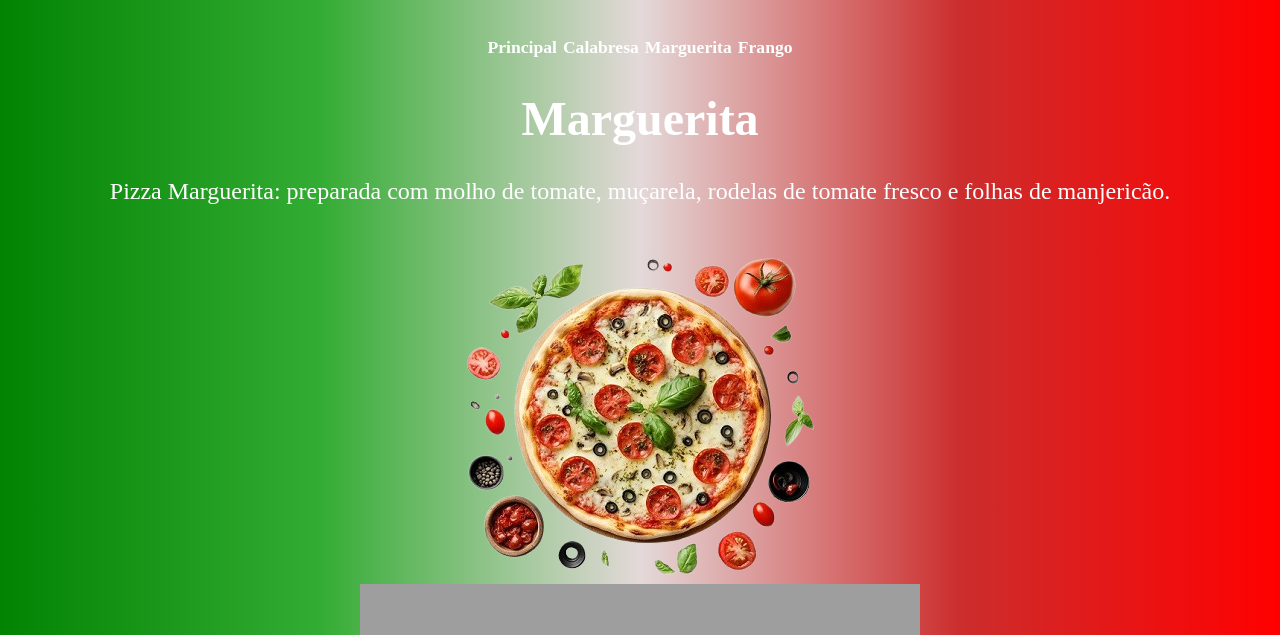
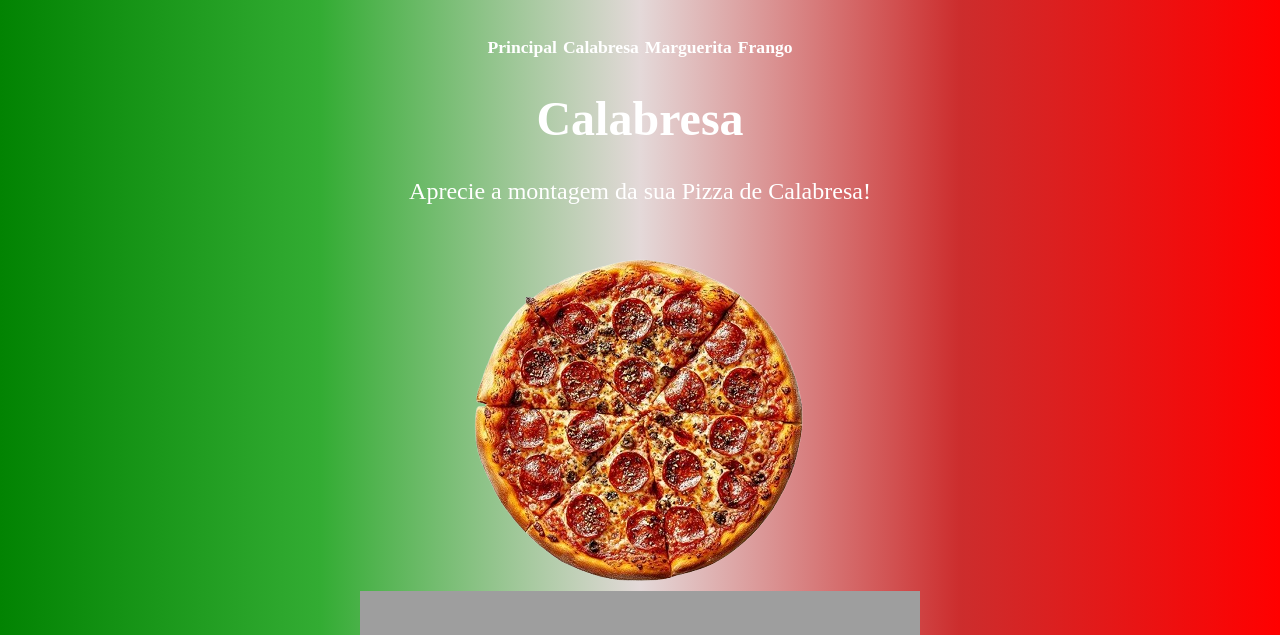
Before and after one commit to Macaneiro/pizzaria, a plain HTML site: page montagem.html in a window 1280 px wide. Shown: the top 635 px of the page. Drawn offline with Linux system fonts and the light colour scheme; grey boxes are pictures that could not be loaded.

Commit message:
segunda versão

```diff
--- a/youtube.html
+++ b/montagem.html
@@ -17,10 +17,10 @@
 
     </header>
     <main>
-        <h1>Marguerita</h1>
-        <p>Pizza Marguerita: preparada com molho de tomate, muçarela, rodelas de tomate fresco e folhas de manjericão.</p>
+        <h1>Calabresa</h1>
+        <p>Aprecie a montagem da sua Pizza de Calabresa!</p>
         <br>
-        <img src="./img/pizza_marguerita.png" alt="Imagem da pizza marguerita">
+        <img src="./img/pizza_calabresa.png" alt="Imagem da pizza calabresa">
         <div>
             <iframe width="560" height="315" src="https://www.youtube.com/embed/vLJD0-1vaao?si=a-M0lixl0c-_7e-r" title="YouTube video player" frameborder="0" allow="accelerometer; autoplay; clipboard-write; encrypted-media; gyroscope; picture-in-picture; web-share" referrerpolicy="strict-origin-when-cross-origin" allowfullscreen></iframe>
         </div>
```
Also changed, not shown: index.html (+1 -0 lines), maps.html (+3 -4 lines).
